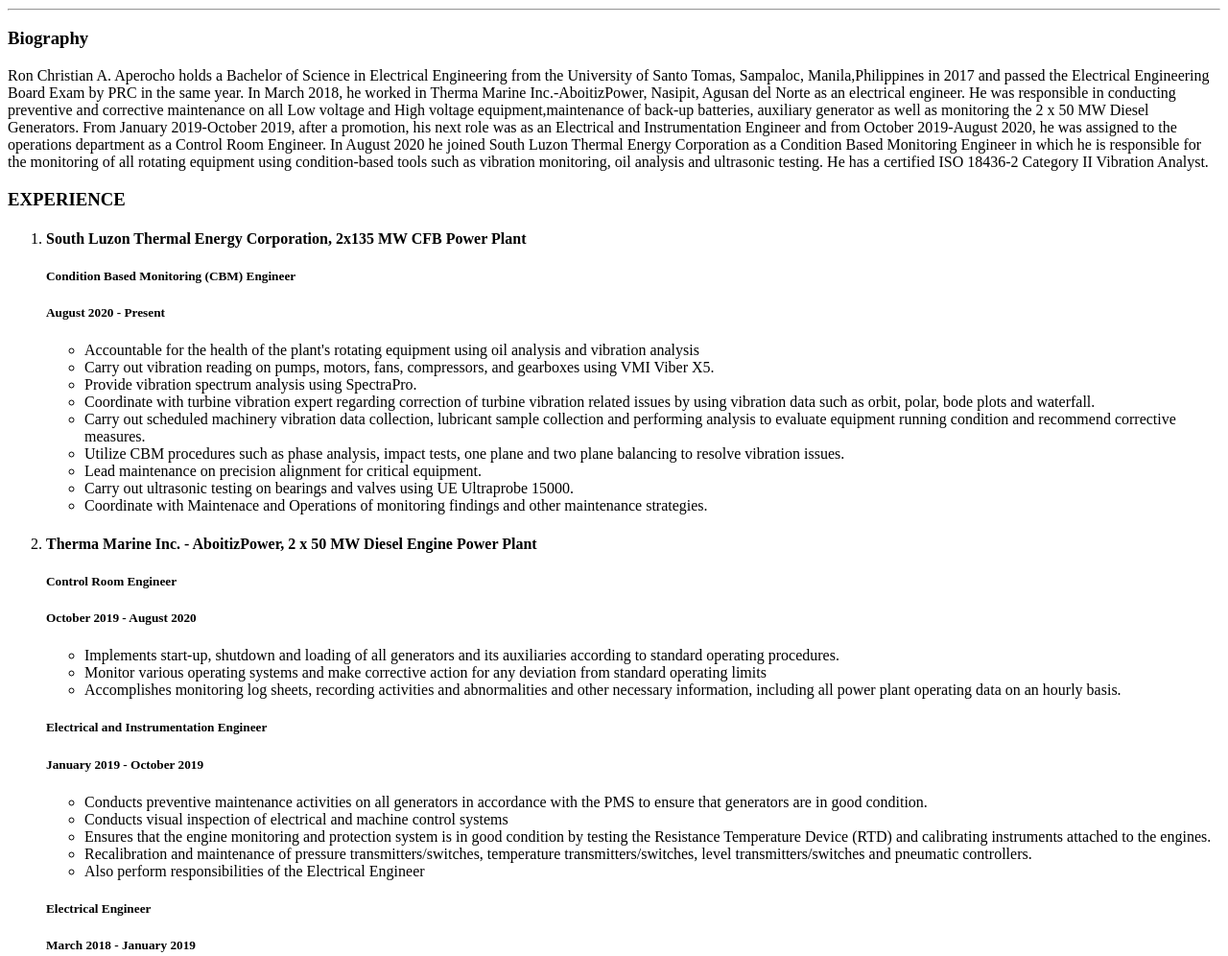
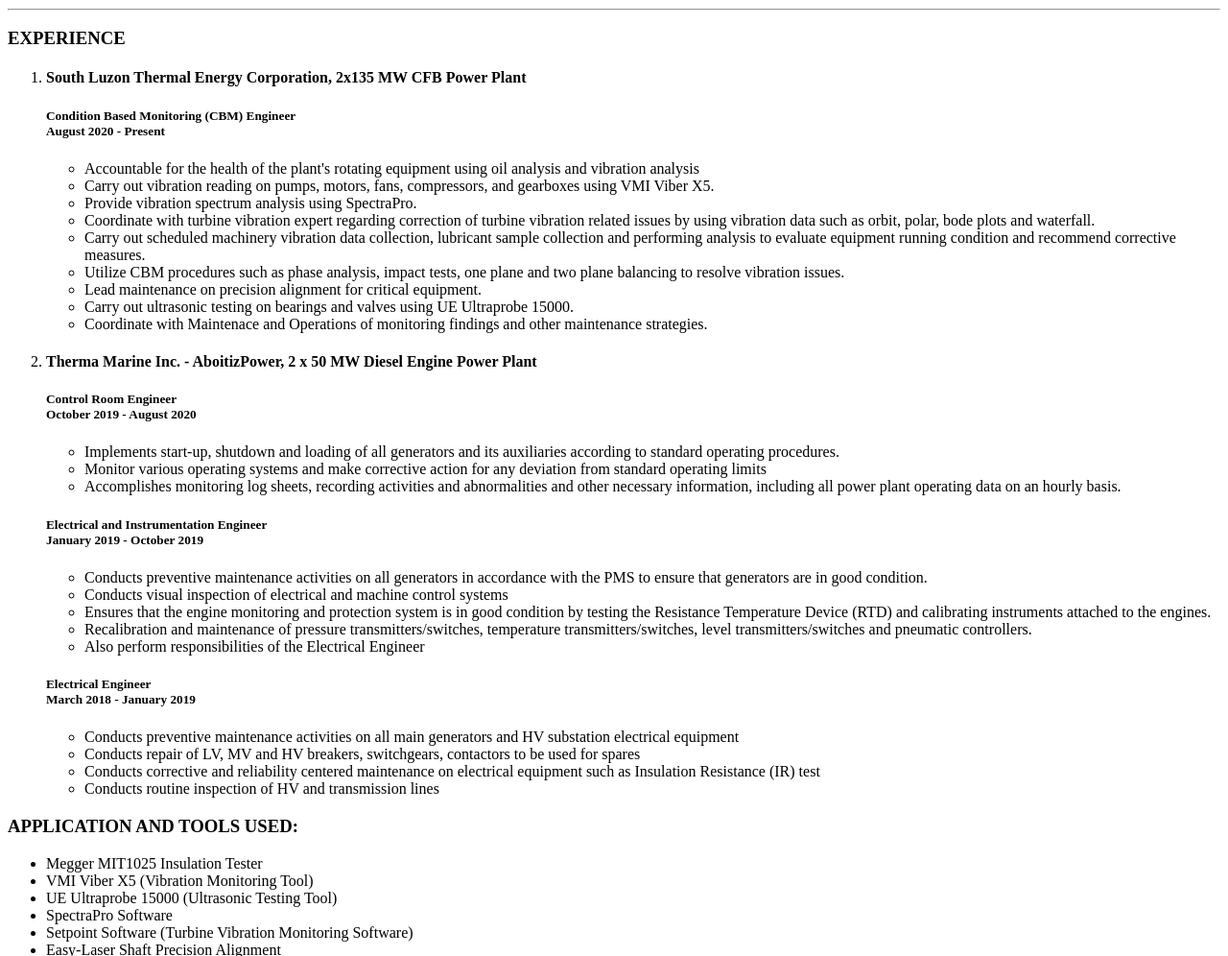
Before and after one commit to RAperocho/html-curriculum-vitae, a plain HTML site: page index.html in a window 1280 px wide. Shown: the part 325-1321 px from the top of the page at 96% size. Drawn offline with Linux system fonts and the light colour scheme.

Commit message:
Update index.html

```diff
--- a/index.html
+++ b/index.html
@@ -11,26 +11,12 @@
 <h3>Electrical Engineer/Condition Based Monitoring Engineer</h3>
 <img src="./assets/Image.jpg" alt="ron aperocho's face"/>
 <hr/>
-<h3>Biography</h3>
-<p>
-    Ron Christian A. Aperocho holds a Bachelor of Science in Electrical Engineering from the University
-    of Santo Tomas, Sampaloc, Manila,Philippines in 2017 and passed the Electrical Engineering Board Exam
-    by PRC in the same year. In March 2018, he worked in Therma Marine Inc.-AboitizPower, Nasipit, Agusan
-    del Norte as an electrical engineer. He was responsible in conducting preventive and corrective maintenance
-    on all Low voltage and High voltage equipment,maintenance of back-up batteries, auxiliary generator as well
-    as monitoring the 2 x 50 MW Diesel Generators. From January 2019-October 2019, after a promotion, his next role
-    was as an Electrical and Instrumentation Engineer and from October 2019-August 2020, he was assigned to the operations
-    department as a Control Room Engineer. In August 2020 he joined South Luzon Thermal Energy Corporation as a
-    Condition Based Monitoring Engineer in which he is responsible for the monitoring of all rotating equipment using
-    condition-based tools such as vibration monitoring, oil analysis and ultrasonic testing. He has a certified ISO 18436-2
-    Category II Vibration Analyst.
-</p>
-
 <h3>EXPERIENCE</h3>
 <ol>
     <li><h4>South Luzon Thermal Energy Corporation, 2x135 MW CFB Power Plant</h4></li>
-    <h5>Condition Based Monitoring (CBM) Engineer</h5>
-    <h5>August 2020 - Present</h5>
+    <h5>Condition Based Monitoring (CBM) Engineer<br/>
+        August 2020 - Present<br/>
+    </h5>
     <ul>
         <li>Accountable for the health of the plant's rotating equipment using oil analysis and vibration analysis</li>
         <li>Carry out vibration reading on pumps, motors, fans, compressors, and gearboxes using VMI Viber X5.</li>
@@ -44,15 +30,17 @@
 
     </ul>
     <li><h4>Therma Marine Inc. - AboitizPower, 2 x 50 MW Diesel Engine Power Plant</h4></li>
-    <h5>Control Room Engineer</h5>
-    <h5>October 2019 - August 2020</h5>
+    <h5>Control Room Engineer<br/>
+        October 2019 - August 2020<br/>
+    </h5>
     <ul>
         <li>Implements start-up, shutdown and loading of all generators and its auxiliaries according to standard operating procedures.</li>
         <li>Monitor various operating systems and make corrective action for any deviation from standard operating limits</li>
         <li>Accomplishes monitoring log sheets, recording activities and abnormalities and other necessary information, including all power plant operating data on an hourly basis.</li>
     </ul>
-    <h5>Electrical and Instrumentation Engineer</h5>
-    <h5>January 2019 - October 2019</h5>
+    <h5>Electrical and Instrumentation Engineer<br/>
+        January 2019 - October 2019<br/>
+    </h5>
     <ul>
         <li>Conducts preventive maintenance activities on all generators in accordance with the PMS to ensure that generators are in good condition.</li>
         <li>Conducts visual inspection of electrical and machine control systems</li>
@@ -60,8 +48,9 @@
         <li>Recalibration and maintenance of pressure transmitters/switches, temperature transmitters/switches, level transmitters/switches and pneumatic controllers.</li>
         <li>Also perform responsibilities of the Electrical Engineer</li>
     </ul>
-    <h5>Electrical Engineer</h5>
-    <h5>March 2018 - January 2019</h5>
+    <h5>Electrical Engineer<br/>
+        March 2018 - January 2019<br/>
+    </h5>
     <ul>
         <li>Conducts preventive maintenance activities on all main generators and HV substation electrical equipment</li>
         <li>Conducts repair of LV, MV and HV breakers, switchgears, contactors to be used for spares</li>
```
